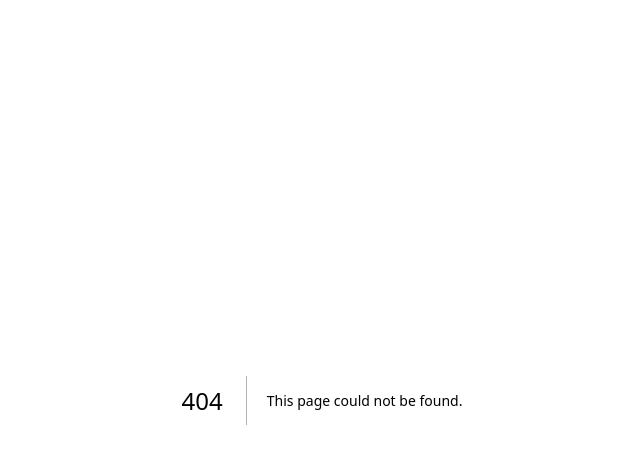
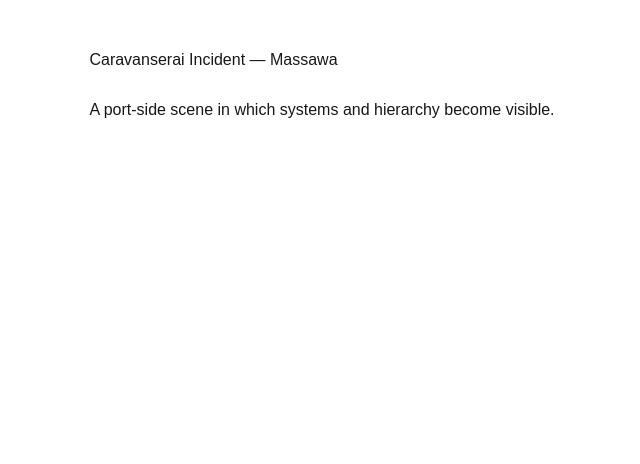
Before and after one commit to dwoods360-cyber/wdblackwoods-site, a Next.js app: page /archive/caravanserai-incident-massawa in a window 1280 px wide. Before the commit this address had no page. Shown: the top 464 px of the page, without its empty margins (318-958 px from the left). Built offline with nearby package versions, Linux system fonts and the light colour scheme.

Commit message:
Fix App Router links and add archive story placeholders

```diff
--- /dev/null
+++ b/app/archive/[slug]/page.tsx
@@ -0,0 +1,35 @@
+import { notFound } from "next/navigation";
+
+const entries: Record<string, { title: string; description: string }> = {
+  "vine-crown": {
+    title: "The Vine Crown",
+    description: "A quiet place in the archive where a private fracture begins to open.",
+  },
+  "caravanserai-incident-massawa": {
+    title: "Caravanserai Incident — Massawa",
+    description: "A port-side scene in which systems and hierarchy become visible.",
+  },
+  "the-arithmetic-on-the-wall": {
+    title: "The Arithmetic on the Wall",
+    description: "An abstract ledger of control rendered as economic structure.",
+  },
+  "founding-entry-what-coffee-demands": {
+    title: "Founding Entry: What Coffee Demands",
+    description: "A framed introduction to the archive's worldview and its forces.",
+  },
+};
+
+export default function ArchiveEntryPage({ params }: { params: { slug: string } }) {
+  const entry = entries[params.slug];
+
+  if (!entry) {
+    notFound();
+  }
+
+  return (
+    <main style={{ maxWidth: "760px", margin: "0 auto", padding: "48px 24px" }}>
+      <h1>{entry.title}</h1>
+      <p style={{ marginTop: "24px", lineHeight: 1.8 }}>{entry.description}</p>
+    </main>
+  );
+}
--- a/app/begin/page.tsx
+++ b/app/begin/page.tsx
@@ -1,3 +1,5 @@
+import Link from "next/link";
+
 export default function BeginPage() {
   return (
     <main style={{ maxWidth: "760px", margin: "0 auto", padding: "48px 24px" }}>
@@ -33,36 +35,36 @@ export default function BeginPage() {
 
         <ul style={{ listStyle: "none", padding: 0, marginTop: "24px", display: "grid", gap: "24px" }}>
           <li>
-            <a href="#vine-crown" style={{ fontSize: "18px", textDecoration: "none" }}>
+            <Link href="/archive/vine-crown" style={{ fontSize: "18px", textDecoration: "none" }}>
               The Vine Crown
-            </a>
+            </Link>
             <p style={{ margin: "8px 0 0", lineHeight: 1.6 }}>
               A private domestic fracture, where intimacy collides with a discovery that should not exist.
             </p>
           </li>
 
           <li>
-            <a href="#caravanserai" style={{ fontSize: "18px", textDecoration: "none" }}>
+            <Link href="/archive/caravanserai-incident-massawa" style={{ fontSize: "18px", textDecoration: "none" }}>
               Caravanserai Incident — Massawa
-            </a>
+            </Link>
             <p style={{ margin: "8px 0 0", lineHeight: 1.6 }}>
               A scene where systems and hierarchy are revealed through movement, duty, and unseen rules.
             </p>
           </li>
 
           <li>
-            <a href="#arithmetic" style={{ fontSize: "18px", textDecoration: "none" }}>
+            <Link href="/archive/the-arithmetic-on-the-wall" style={{ fontSize: "18px", textDecoration: "none" }}>
               The Arithmetic on the Wall
-            </a>
+            </Link>
             <p style={{ margin: "8px 0 0", lineHeight: 1.6 }}>
               Structural abstraction arrives as economic calculus written on a surface of control.
             </p>
           </li>
 
           <li>
-            <a href="#founding-entry" style={{ fontSize: "18px", textDecoration: "none" }}>
+            <Link href="/archive/founding-entry-what-coffee-demands" style={{ fontSize: "18px", textDecoration: "none" }}>
               Founding Entry: What Coffee Demands
-            </a>
+            </Link>
             <p style={{ margin: "8px 0 0", lineHeight: 1.6 }}>
               A meta framing of the archive, setting the worldview and the forces that shape it.
             </p>
```
